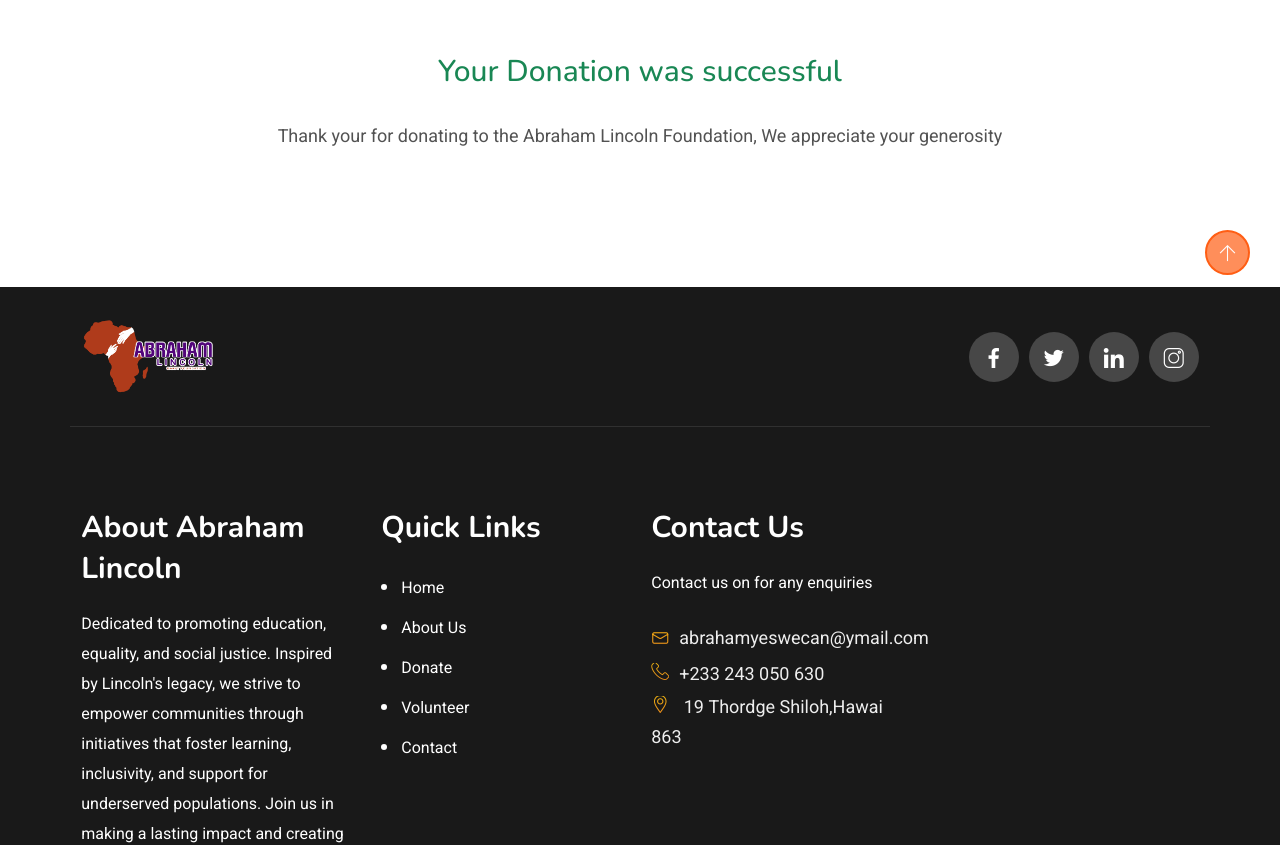
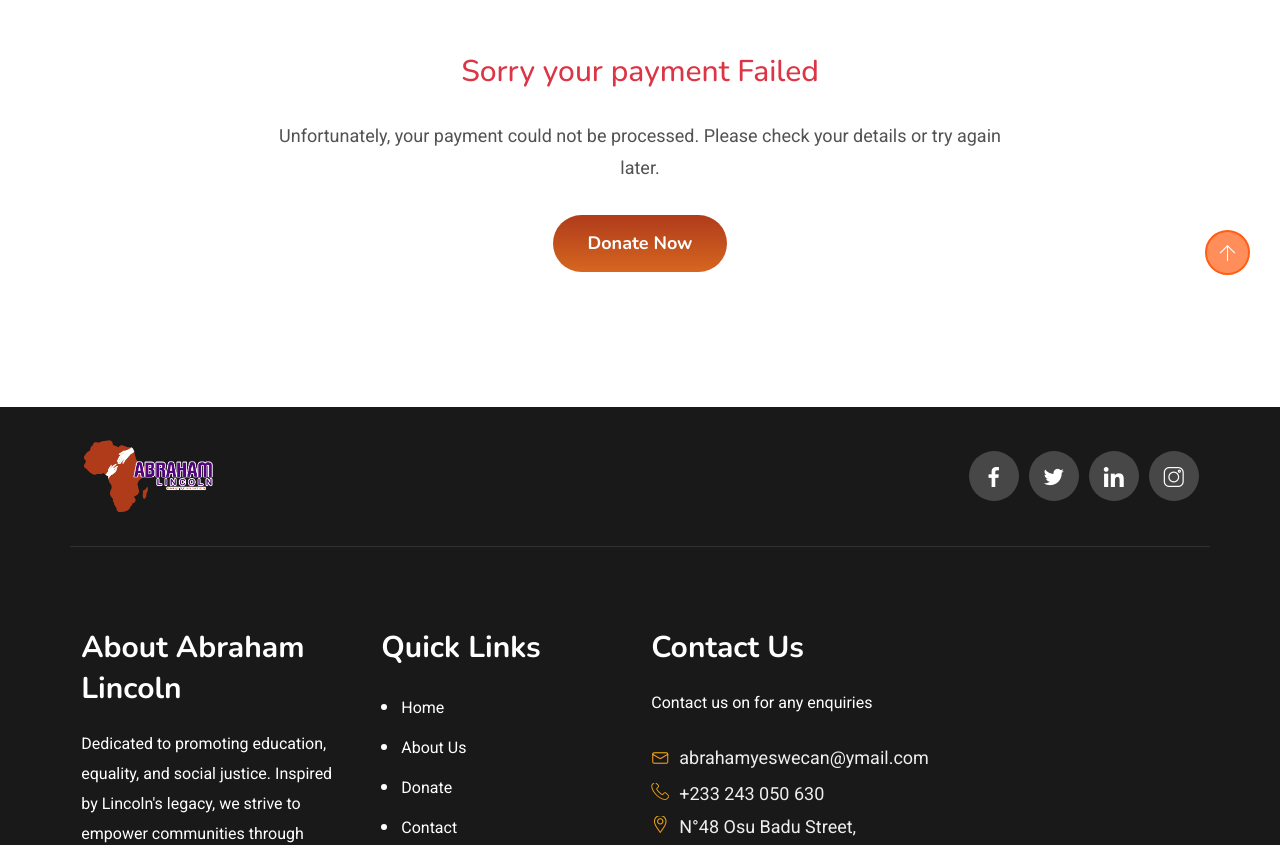
Before and after one commit to FaisalEganow/abrahamLincoln, a Next.js app: page /payment_status in a window 1280 px wide. Shown: the part 500-1345 px from the top of the page. Built offline with nearby package versions, Linux system fonts and the light colour scheme.

Commit message:
fixing changes

```diff
--- a/components/404/404.js
+++ b/components/404/404.js
@@ -16,7 +16,7 @@ const Error = (props) => {
                     <div className="col col-xs-12">
                         <div className="content clearfix">
                             <div className="error">
-                                <Image src={erimg} alt=""/>
+                                {/* <Image src={erimg} alt=""/> */}
                             </div>
                             <div className="error-message">
                                 <h3>Oops! Page Not Found!</h3>
--- a/components/DonateSection/DonateSection.js
+++ b/components/DonateSection/DonateSection.js
@@ -5,6 +5,7 @@ import axios from "axios";
 import { toast } from 'react-toastify';
 import Modal from 'react-modal';
 import { MdCancel } from "react-icons/md";
+import { Router, useRouter } from 'next/router';
 
 const customStyles = {
     content: {
@@ -29,13 +30,10 @@ const customStyles = {
 
 const DonateSection = () => {
 
+
+    const router = useRouter()
     const BASE_URL = 'https://eganow-mc-checkout.vercel.app/api/credentials'
     const [loading, setLoading] = useState(false)
-
-    const [open, setOpen] = useState(false);
-
-    const onOpenModal = () => setOpen(true);
-    const onCloseModal = () => setOpen(false);
 
 
     // new modal
@@ -45,11 +43,6 @@ const DonateSection = () => {
 
     function openModal() {
         setIsOpen(true);
-    }
-
-    function afterOpenModal() {
-        // references are now sync'd and can be accessed.
-        // subtitle.style.color = '#f00';
     }
 
     function closeModal() {
@@ -88,6 +81,21 @@ const DonateSection = () => {
         getData();
     }, [])
 
+    useEffect(() => {
+        const handlePaymentMessage = (event) => {
+          if (event.data === "successful") {
+            router.push("/payment_status?status=success");
+          } else if (event.data === "failed") {
+            router.push("/payment_status?status=failed");
+          }
+        };
+        window.addEventListener("message", handlePaymentMessage);
+
+        return () => {
+          window.removeEventListener("message", handlePaymentMessage);
+        };
+    }, []);
+
 
     const handleInputChange = (e) => {
         const { name, value } = e.target;
@@ -102,14 +110,14 @@ const DonateSection = () => {
         e.preventDefault();
         setLoading(true)
         const postData = {
-            payerInfo: {
+            payer: {
                 first_name: formData.firstName,
                 last_name: formData.lastName,
                 email: formData.email,
                 mobile_number: formData.phone,
             },
-            customer_id: "4BDFB5479C224EE9",
-            callback_url: "http://localhost:3002/payment_status",
+            customer_id: "59B4F9195EC84D99",
+            callback_url: "http://localhost:3000/payment_status",
             amount: formData.amount,
             ip_address: ip,
             currency
--- a/components/footer/Footer.js
+++ b/components/footer/Footer.js
@@ -76,9 +76,9 @@ const Footer = (props) => {
                                 </div>
                                 <ul>
                                     <li><Link onClick={ClickHandler} href="/home">Home</Link></li>
-                                    <li><Link onClick={ClickHandler} href="/bout">About Us</Link></li>
-                                    <li><Link onClick={ClickHandler} href="/service">Donate</Link></li>
-                                    <li><Link onClick={ClickHandler} href="/volunteer">Volunteer</Link></li>
+                                    <li><Link onClick={ClickHandler} href="/about">About Us</Link></li>
+                                    <li><Link onClick={ClickHandler} href="/donate">Donate</Link></li>
+                                    {/* <li><Link onClick={ClickHandler} href="/volunteer">Volunteer</Link></li> */}
                                     <li><Link onClick={ClickHandler} href="/contact">Contact</Link></li>
                                 </ul>
                             </div>
@@ -104,7 +104,7 @@ const Footer = (props) => {
                                 <ul className="info">
                                     <li className='d-flex'><i className="flaticon-email"></i> abrahamyeswecan@ymail.com</li>
                                     <li><i className="flaticon-telephone"></i>+233 243 050 630</li>
-                                    <li><i className="flaticon-location"></i> 19 Thordge Shiloh,Hawai 863</li>
+                                    <li><i className="flaticon-location"></i>N°48 Osu Badu Street, Dzorwulo, Accra.  P.O.Box GP 22628</li>
                                 </ul>
                             </div>
                         </div>
--- a/components/paymentsuccess/index.js
+++ b/components/paymentsuccess/index.js
@@ -1,15 +1,30 @@
+import Link from 'next/link'
 import React from 'react'
 
-function PaymentSuccess() {
+function PaymentSuccess({ status }) {
     return (
         <div className="Donations section-padding">
             <div className="container">
                 <div className="row justify-content-center">
+                    {
+                        status == 'success' ?
                             <div className="col-lg-8 col-12">
                                 <h2 className='text-center pb-4 text-success'>Your Donation was successful</h2>
                                 <p className='text-center'>Thank your for donating to the Abraham Lincoln Foundation, We appreciate your generosity</p>
+                            </div> :
+                            <div className="col-lg-8 col-12">
+                                <h2 className='text-center pb-4 text-danger'>Sorry your payment Failed</h2>
+                                <p className='text-center'>Unfortunately, your payment could not be processed. Please check your details or try again later.
+                                </p>
+                                <div className='text-center'>
+                                <Link href="/donate" className="theme-btn my-3">Donate Now</Link>
 
                                 </div>
+
+
+                            </div>
+
+                    }
                 </div>
             </div>
         </div>
--- a/pages/404/index.js
+++ b/pages/404/index.js
@@ -4,7 +4,7 @@ import PageTitle from '../../components/pagetitle/PageTitle'
 import Error from '../../components/404/404'
 import Scrollbar from '../../components/scrollbar/scrollbar'
 import Footer from '../../components/footer/Footer';
-import Logo from '/public/images/logo.svg'
+import Logo from '/public/images/logo1.png'
 
 const ErrorPage =() => {
     return(
--- a/pages/payment_status/index.js
+++ b/pages/payment_status/index.js
@@ -28,7 +28,7 @@ const PaymentStatus = () => {
         <Fragment>
             <Navbar Logo={Logo} hclass={'wpo-site-header-s5'} />
             <PageTitle pageTitle={'Donate'} pagesub={'Status'} />
-            <PaymentSuccess/>
+            <PaymentSuccess status={status}/>
             <Footer />
             <Scrollbar />
         </Fragment>
```
Lines whose indentation alone changed are shown as unchanged.
